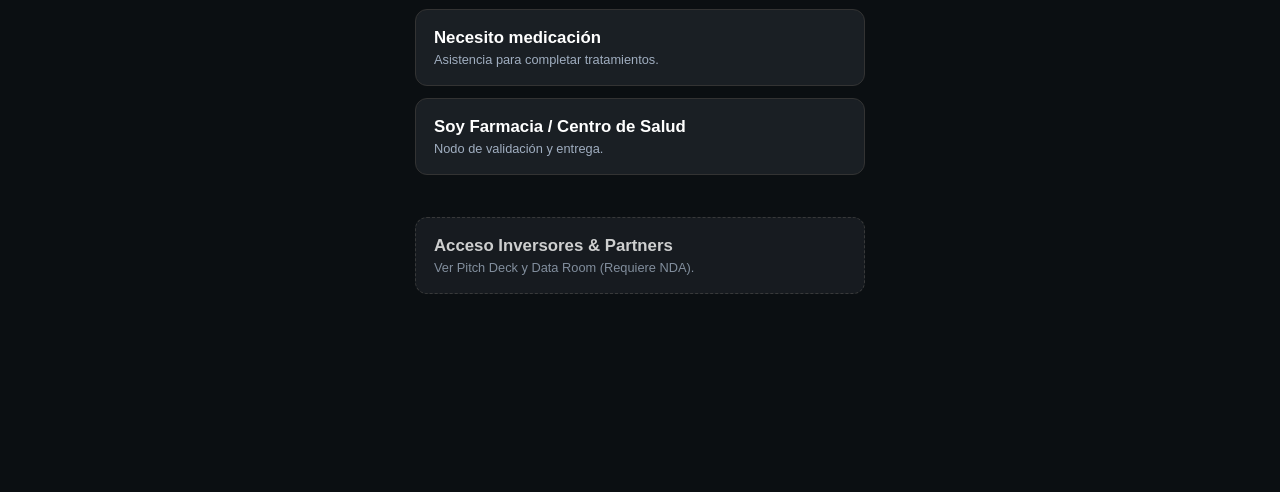
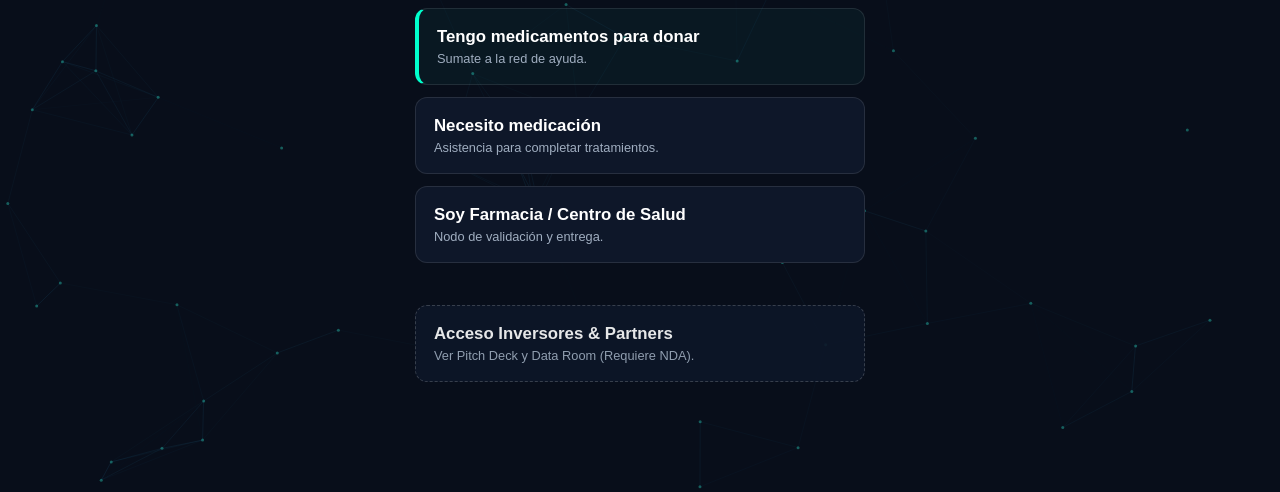
Before and after one commit to nanodaniel69/Nexofarma, a plain HTML site: page index.html in a window 1280 px wide. Shown: the part 308-800 px from the top of the page. Drawn offline with Linux system fonts and the light colour scheme.

Commit message:
Agregar canvas dinámico con partículas interconectadas para consistencia visual con inversores.html

```diff
--- a/index.html
+++ b/index.html
@@ -6,41 +6,238 @@
     <title>NexoFarma - Red de Logística Solidaria</title>
     <link href="https://fonts.googleapis.com/css2?family=Inter:wght@400;600;800&display=swap" rel="stylesheet">
     <style>
-        :root { --primary: #00ffcc; --bg: #0b0f12; --card: #1a1f24; --text: #ffffff; --text-dim: #a0aec0; }
-        body { font-family: 'Inter', sans-serif; background: var(--bg); color: var(--text); margin: 0; padding: 20px; display: flex; justify-content: center; }
-        .container { width: 100%; max-width: 450px; text-align: center; }
-        .logo { width: 80px; margin-bottom: 20px; border-radius: 50%; border: 2px solid var(--primary); }
-        h1 { font-weight: 800; font-size: 1.8rem; margin: 0; letter-spacing: -0.05em; }
-        .subtitle { color: var(--text-dim); margin: 10px 0 30px; font-size: 0.95rem; }
+        :root {
+            --primary: #00ffcc;
+            --bg: #080E1A;
+            --surface: #0E1729;
+            --card: #1a1f24;
+            --text: #ffffff;
+            --text-dim: #a0aec0;
+            --teal: #2DD4BF;
+            --sky: #38BDF8;
+        }
 
-        .selector { display: flex; flex-direction: column; gap: 12px; }
+        * { margin: 0; padding: 0; box-sizing: border-box; }
+
+        body {
+            font-family: 'Inter', sans-serif;
+            background: var(--bg);
+            color: var(--text);
+            min-height: 100vh;
+            display: flex;
+            justify-content: center;
+            align-items: center;
+            padding: 20px;
+            position: relative;
+            overflow-x: hidden;
+        }
+
+        #nexoCanvas {
+            position: fixed;
+            top: 0;
+            left: 0;
+            width: 100%;
+            height: 100%;
+            z-index: 0;
+            pointer-events: none;
+        }
+
+        .container {
+            width: 100%;
+            max-width: 450px;
+            text-align: center;
+            position: relative;
+            z-index: 1;
+        }
+
+        .logo {
+            width: 80px;
+            margin-bottom: 20px;
+            border-radius: 50%;
+            border: 2px solid var(--primary);
+            filter: drop-shadow(0 0 15px rgba(45,212,191,0.4));
+        }
+
+        h1 {
+            font-weight: 800;
+            font-size: 1.8rem;
+            margin: 0;
+            letter-spacing: -0.05em;
+            margin-bottom: 10px;
+        }
+
+        .subtitle {
+            color: var(--text-dim);
+            margin: 0 0 30px;
+            font-size: 0.95rem;
+            line-height: 1.4;
+        }
+
+        .selector {
+            display: flex;
+            flex-direction: column;
+            gap: 12px;
+        }
+
         .btn-perfil {
-            background: var(--card); border: 1px solid #333; color: white; padding: 18px;
-            border-radius: 12px; text-align: left; cursor: pointer; transition: 0.3s;
-            display: flex; flex-direction: column;
+            background: var(--surface);
+            border: 1px solid rgba(255,255,255,0.1);
+            color: white;
+            padding: 18px;
+            border-radius: 12px;
+            text-align: left;
+            cursor: pointer;
+            transition: all 0.3s;
+            display: flex;
+            flex-direction: column;
+            position: relative;
+            overflow: hidden;
         }
-        .btn-perfil:hover { border-color: var(--primary); transform: translateY(-2px); }
-        .btn-perfil strong { font-size: 1.05rem; }
-        .btn-perfil span { font-size: 0.8rem; color: var(--text-dim); margin-top: 4px; }
-        .destacado { border-left: 4px solid var(--primary); }
-        .inversor-btn { margin-top: 30px; border: 1px dashed #444; opacity: 0.8; }
 
-        .form-container { display: none; background: var(--card); padding: 25px; border-radius: 16px; text-align: left; animation: fadeIn 0.4s ease; }
-        label { display: block; font-size: 0.85rem; color: var(--primary); margin-bottom: 5px; }
+        .btn-perfil::before {
+            content: '';
+            position: absolute;
+            top: 0;
+            left: 0;
+            right: 0;
+            bottom: 0;
+            background: linear-gradient(135deg, rgba(45,212,191,0.1), rgba(56,189,248,0.1));
+            opacity: 0;
+            transition: opacity 0.3s;
+        }
+
+        .btn-perfil:hover::before {
+            opacity: 1;
+        }
+
+        .btn-perfil:hover {
+            border-color: var(--primary);
+            transform: translateY(-2px);
+            box-shadow: 0 10px 25px -5px rgba(45,212,191,0.3);
+        }
+
+        .btn-perfil strong {
+            font-size: 1.05rem;
+            position: relative;
+            z-index: 1;
+        }
+
+        .btn-perfil span {
+            font-size: 0.8rem;
+            color: var(--text-dim);
+            margin-top: 4px;
+            position: relative;
+            z-index: 1;
+        }
+
+        .destacado {
+            border-left: 4px solid var(--primary);
+            background: rgba(45,212,191,0.05);
+        }
+
+        .inversor-btn {
+            margin-top: 30px;
+            border: 1px dashed rgba(255,255,255,0.2);
+            opacity: 0.9;
+        }
+
+        .inversor-btn:hover {
+            opacity: 1;
+            border-color: var(--primary);
+        }
+
+        .form-container {
+            display: none;
+            background: var(--surface);
+            padding: 30px;
+            border-radius: 16px;
+            text-align: left;
+            animation: fadeIn 0.4s ease;
+            border: 1px solid rgba(255,255,255,0.1);
+            position: relative;
+            z-index: 1;
+        }
+
+        label {
+            display: block;
+            font-size: 0.85rem;
+            color: var(--primary);
+            margin-bottom: 8px;
+            font-weight: 600;
+        }
+
         input, textarea {
-            width: 100%; padding: 12px; margin-bottom: 15px; background: #2d3748;
-            border: 1px solid #4a5568; border-radius: 8px; color: white; box-sizing: border-box;
+            width: 100%;
+            padding: 14px;
+            margin-bottom: 20px;
+            background: rgba(8,14,26,0.8);
+            border: 1px solid rgba(255,255,255,0.1);
+            border-radius: 8px;
+            color: white;
+            box-sizing: border-box;
+            font-family: inherit;
+            transition: border-color 0.3s;
         }
+
+        input:focus, textarea:focus {
+            outline: none;
+            border-color: var(--primary);
+        }
+
         .submit-btn {
-            width: 100%; background: var(--primary); color: #000; padding: 15px;
-            border: none; border-radius: 8px; font-weight: bold; cursor: pointer;
+            width: 100%;
+            background: linear-gradient(135deg, var(--primary), var(--sky));
+            color: var(--bg);
+            padding: 16px;
+            border: none;
+            border-radius: 8px;
+            font-weight: bold;
+            cursor: pointer;
+            transition: all 0.3s;
+            font-size: 1rem;
         }
-        .back { display: block; margin-top: 20px; color: var(--text-dim); text-decoration: none; text-align: center; font-size: 0.9rem; }
 
-        @keyframes fadeIn { from { opacity: 0; transform: translateY(10px); } to { opacity: 1; transform: translateY(0); } }
+        .submit-btn:hover {
+            transform: translateY(-2px);
+            box-shadow: 0 10px 25px -5px var(--primary);
+        }
+
+        .back {
+            display: block;
+            margin-top: 20px;
+            color: var(--text-dim);
+            text-decoration: none;
+            text-align: center;
+            font-size: 0.9rem;
+            transition: color 0.3s;
+        }
+
+        .back:hover {
+            color: var(--primary);
+        }
+
+        @keyframes fadeIn {
+            from { opacity: 0; transform: translateY(20px); }
+            to { opacity: 1; transform: translateY(0); }
+        }
+
+        @media (max-width: 480px) {
+            body {
+                padding: 10px;
+            }
+
+            .container {
+                max-width: 100%;
+            }
+
+            .form-container {
+                padding: 20px;
+            }
+        }
     </style>
 </head>
 <body>
+    <canvas id="nexoCanvas"></canvas>
 
     <div class="container">
         <div id="inicio">
@@ -92,8 +289,68 @@
     </div>
 
 <script>
+    // Canvas Partículas Dinámico (Mismo que inversores.html)
+    (function(){
+        const canvas = document.getElementById('nexoCanvas');
+        const ctx = canvas.getContext('2d');
+        let atoms = [];
+
+        function init(){
+            canvas.width = window.innerWidth;
+            canvas.height = window.innerHeight;
+            atoms = [];
+            const n = window.innerWidth < 768 ? 40 : 80;
+            for(let i=0; i<n; i++){
+                atoms.push({
+                    x: Math.random()*canvas.width,
+                    y: Math.random()*canvas.height,
+                    vx: (Math.random()-0.5)*0.4,
+                    vy: (Math.random()-0.5)*0.4
+                });
+            }
+        }
+
+        function draw(){
+            ctx.clearRect(0,0,canvas.width, canvas.height);
+
+            // Fondo oscuro
+            ctx.fillStyle = '#080E1A';
+            ctx.fillRect(0,0, canvas.width, canvas.height);
+
+            atoms.forEach((a, i) => {
+                a.x += a.vx;
+                a.y += a.vy;
+                if(a.x<0 || a.x>canvas.width) a.vx*=-1;
+                if(a.y<0 || a.y>canvas.height) a.vy*=-1;
+
+                // Partículas teal
+                ctx.fillStyle = 'rgba(45, 212, 191, 0.4)';
+                ctx.beginPath();
+                ctx.arc(a.x, a.y, 1.5, 0, Math.PI*2);
+                ctx.fill();
+
+                // Conexiones
+                for(let j=i+1; j<atoms.length; j++){
+                    const d = Math.hypot(a.x-atoms[j].x, a.y-atoms[j].y);
+                    if(d < 150){
+                        ctx.strokeStyle = `rgba(56, 189, 248, ${0.2 - d/750})`;
+                        ctx.lineWidth = 0.5;
+                        ctx.beginPath();
+                        ctx.moveTo(a.x, a.y);
+                        ctx.lineTo(atoms[j].x, atoms[j].y);
+                        ctx.stroke();
+                    }
+                }
+            });
+            requestAnimationFrame(draw);
+        }
+
+        window.addEventListener('resize', init);
+        init();
+        draw();
+    })();
+
     function renderForm(tipo) {
-        // Ahora esta función solo se encarga de los 3 perfiles de usuario/validación
         document.getElementById('inicio').style.display = 'none';
         document.getElementById('form-box').style.display = 'block';
         document.getElementById('tipo_lead').value = tipo;
@@ -119,7 +376,6 @@
         }
     }
 
-    // El resto de la función enviarLead se mantiene igual para procesar los leads de usuarios
     async function enviarLead(event) {
         event.preventDefault();
         const btn = document.getElementById('btn-text');
@@ -130,7 +386,6 @@
         const tipo = document.getElementById('tipo_lead').value;
 
         try {
-            // URL a tu Alwaysdata
             const response = await fetch('https://nexofarma.alwaysdata.net/email/procesar_lead.php', {
                 method: 'POST',
                 body: formData
```
Lines whose indentation alone changed are shown as unchanged.
